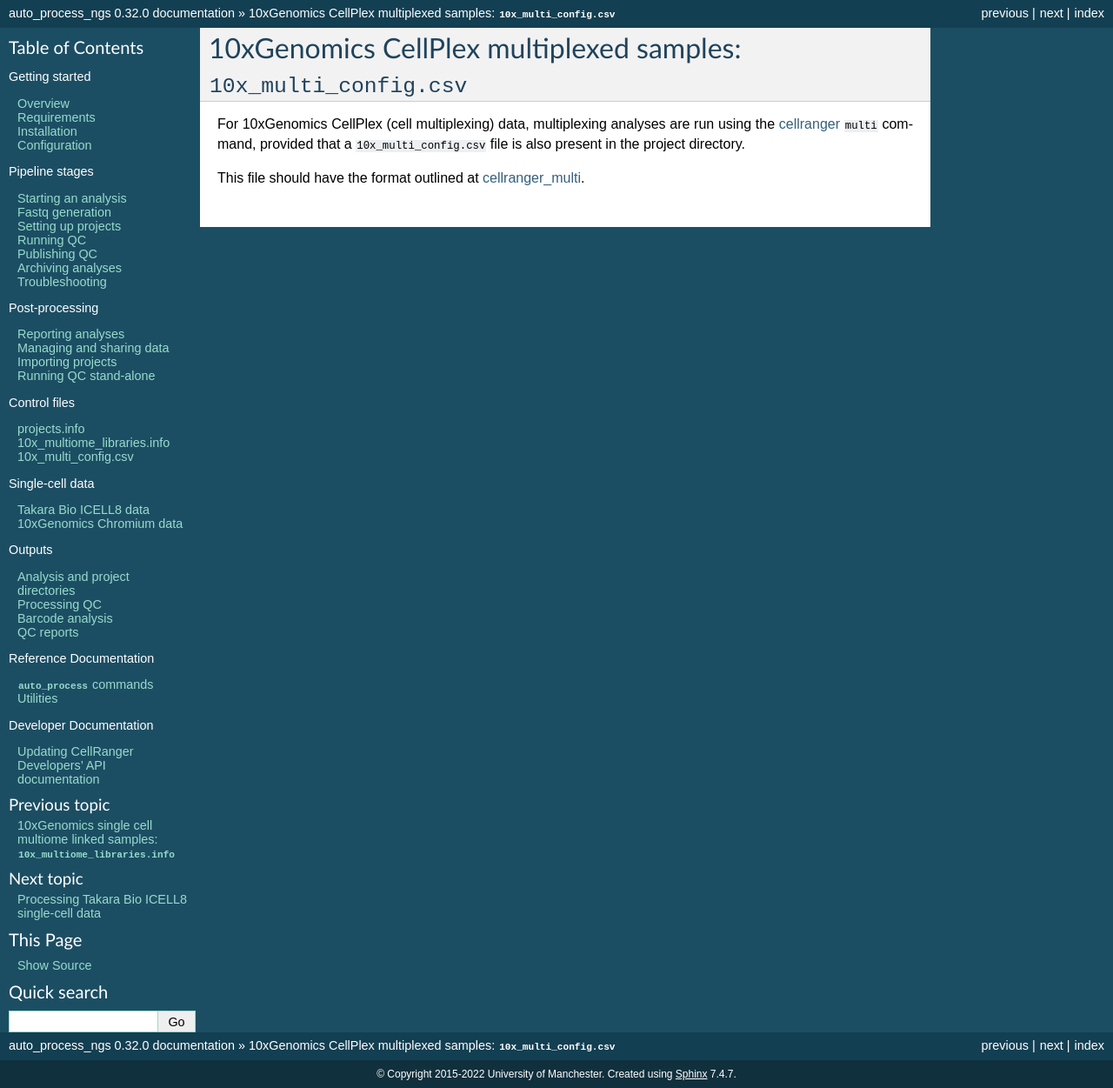
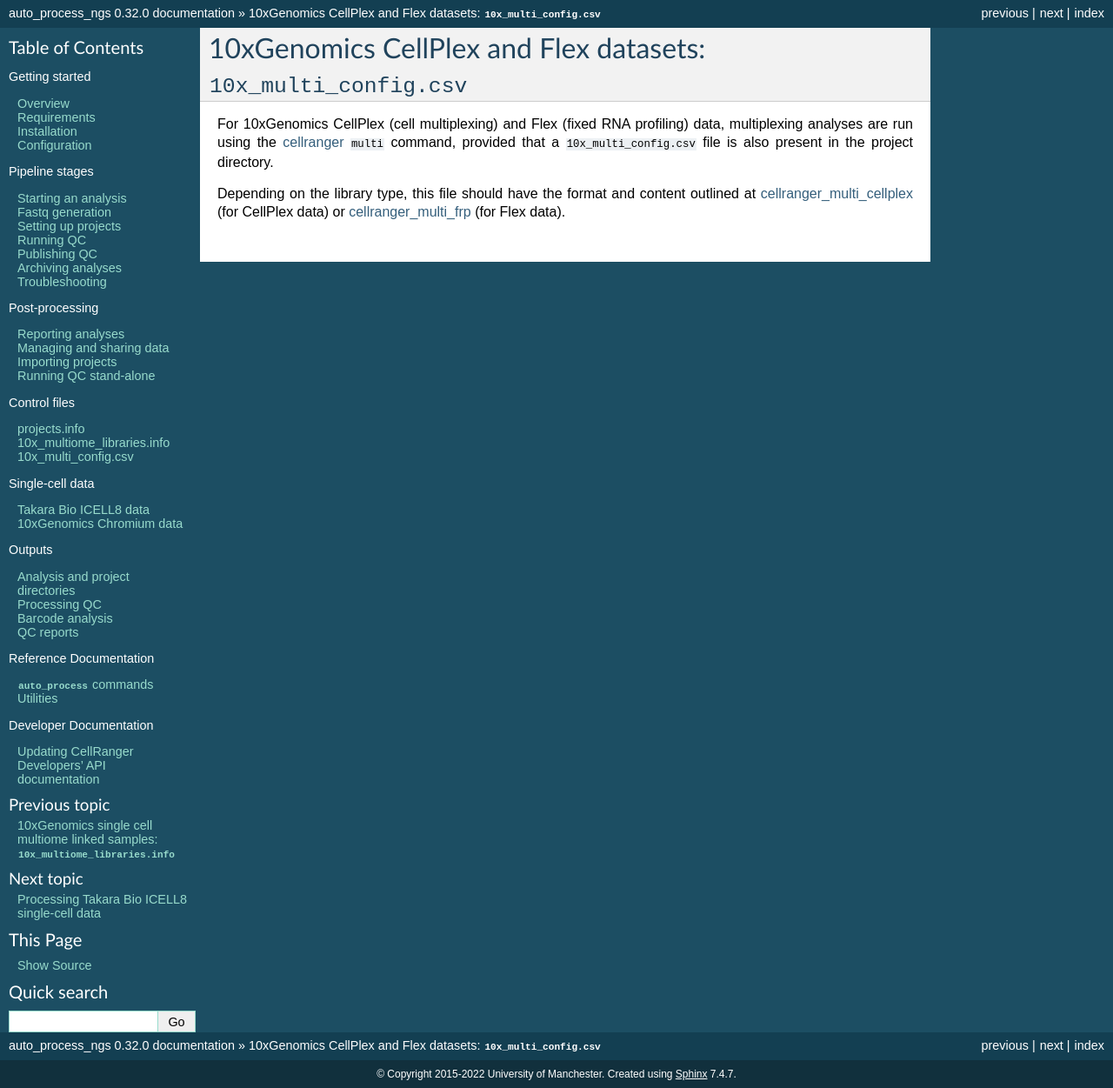
Before and after one commit to fls-bioinformatics-core/auto_process_ngs, a Sphinx documentation site: the page built from docs/source/control_files/10x_multi_config_csv.rst, in a window 1280 px wide. Shown: the whole page at 87% size. Built offline with Sphinx 7.4.7, drawn with Linux system fonts in a browser that asks for light colours.

Commit message:
Update documentation for '10x_multi_config.csv' files (CellPlex and Flex data).

```diff
--- a/docs/source/control_files/10x_multi_config_csv.rst
+++ b/docs/source/control_files/10x_multi_config_csv.rst
@@ -1,12 +1,16 @@
-10xGenomics CellPlex multiplexed samples: ``10x_multi_config.csv``
-==================================================================
+10xGenomics CellPlex and Flex datasets: ``10x_multi_config.csv``
+================================================================
 
-For 10xGenomics CellPlex (cell multiplexing) data, multiplexing
-analyses are run using the `cellranger`_ ``multi`` command, provided
-that a ``10x_multi_config.csv`` file is also present in the project
+For 10xGenomics CellPlex (cell multiplexing) and Flex (fixed RNA
+profiling) data, multiplexing analyses are run using the
+`cellranger`_ ``multi`` command, provided that a
+``10x_multi_config.csv`` file is also present in the project
 directory.
 
-This file should have the format outlined at `cellranger_multi`_.
+Depending on the library type, this file should have the format
+and content outlined at `cellranger_multi_cellplex`_ (for CellPlex
+data) or `cellranger_multi_frp`_ (for Flex data).
 
 .. _cellranger: https://support.10xgenomics.com/single-cell-gene-expression/software/pipelines/latest/what-is-cell-ranger
-.. _cellranger_multi: https://support.10xgenomics.com/single-cell-gene-expression/software/pipelines/latest/using/multi#cellranger-multi
+.. _cellranger_multi_cellplex: https://support.10xgenomics.com/single-cell-gene-expression/software/pipelines/latest/using/multi#cellranger-multi
+.. _cellranger_multi_frp: https://support.10xgenomics.com/single-cell-gene-expression/software/pipelines/latest/using/multi-frp
```
